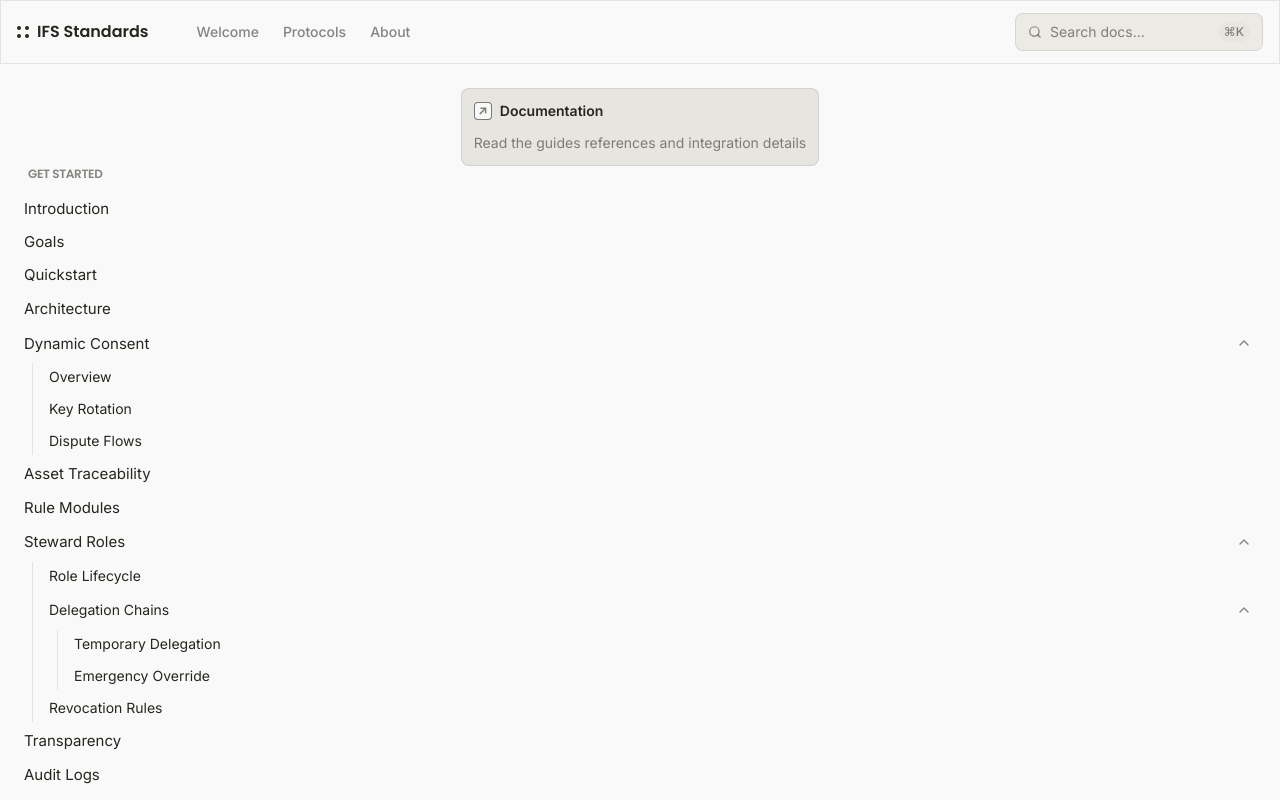
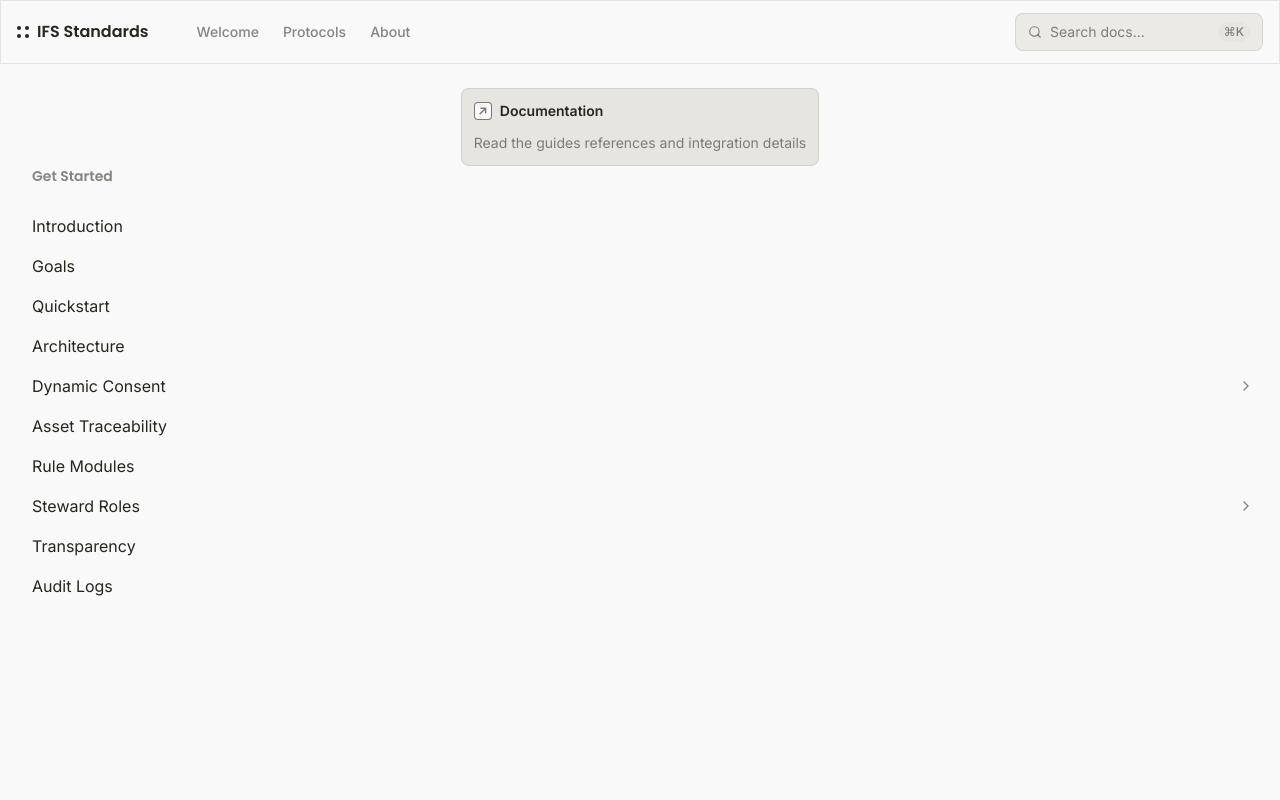
Before and after one commit to easazade/ifs-standards, a React (Vite) app: page /test in a window 1280 px wide. Built offline with nearby package versions, Linux system fonts and the light colour scheme.

Commit message:
Committing the slop made by GPT

```diff
--- a/openspec/changes/refactor-sidebar-section/tasks.md
+++ b/openspec/changes/refactor-sidebar-section/tasks.md
@@ -1,16 +1,16 @@
 ## 1. Refactor Sidebar Section Structure
 
-- [ ] 1.1 Refactor `src/components/SidebarSection.jsx` to simplify recursive rendering and remove avoidable boilerplate while preserving the existing `items` data shape and link behavior.
-- [ ] 1.2 Keep or streamline sidebar item validation so the component still guards against invalid nested item structures without reintroducing repetitive code.
+- [x] 1.1 Refactor `src/components/SidebarSection.jsx` to simplify recursive rendering and remove avoidable boilerplate while preserving the existing `items` data shape and link behavior.
+- [x] 1.2 Keep or streamline sidebar item validation so the component still guards against invalid nested item structures without reintroducing repetitive code.
 
 ## 2. Align Behavior And Styling
 
-- [ ] 2.1 Update expandable sidebar rows so collapsed groups show a right arrow and expanded groups show a down arrow.
-- [ ] 2.2 Adjust section heading, row spacing, and nested child text styling in `src/components/SidebarSection.jsx` to match the `Sidebar-Section` pattern in `design/design-system.lib.pen` using existing token-backed Tailwind classes.
-- [ ] 2.3 Confirm whether the current codebase already exposes the needed muted text token classes for child items; if not, document the gap before changing design assets or token generation.
+- [x] 2.1 Update expandable sidebar rows so collapsed groups show a right arrow and expanded groups show a down arrow.
+- [x] 2.2 Adjust section heading, row spacing, and nested child text styling in `src/components/SidebarSection.jsx` to match the `Sidebar-Section` pattern in `design/design-system.lib.pen` using existing token-backed Tailwind classes.
+- [x] 2.3 Confirm whether the current codebase already exposes the needed muted text token classes for child items; if not, document the gap before changing design assets or token generation.
 
 ## 3. Verify Shared Navigation UI
 
-- [ ] 3.1 Manually verify sidebar section rendering with nested items in the existing app or preview route, including expanded and collapsed states on desktop and narrow layouts.
-- [ ] 3.2 Run `npm run lint` and `npm run build` and address any issues caused by the refactor.
-- [ ] 3.3 Update the change artifacts only if implementation decisions differ from the current proposal, design, or spec assumptions.
+- [x] 3.1 Manually verify sidebar section rendering with nested items in the existing app or preview route, including expanded and collapsed states on desktop and narrow layouts.
+- [x] 3.2 Run `npm run lint` and `npm run build` and address any issues caused by the refactor.
+- [x] 3.3 Update the change artifacts only if implementation decisions differ from the current proposal, design, or spec assumptions.
--- a/src/components/SidebarSection.jsx
+++ b/src/components/SidebarSection.jsx
@@ -1,6 +1,6 @@
 import PropTypes from 'prop-types';
-import { NavLink } from 'react-router-dom';
 import { useId, useState } from 'react';
+import { NavLink, useLocation } from 'react-router-dom';
 
 function validateSidebarSectionItems(items, componentName, propFullName) {
   if (!Array.isArray(items)) {
@@ -45,20 +45,42 @@ const sidebarSectionItemPropType = PropTypes.exact({
   },
 });
 
+function SidebarChevron({ expanded }) {
+  return (
+    <svg
+      className="h-4 w-4"
+      xmlns="http://www.w3.org/2000/svg"
+      viewBox="0 0 24 24"
+      fill="none"
+      stroke="currentColor"
+      strokeWidth="2"
+      strokeLinecap="round"
+      strokeLinejoin="round"
+      aria-hidden="true"
+    >
+      <polyline points={expanded ? '6 9 12 15 18 9' : '9 6 15 12 9 18'} />
+    </svg>
+  );
+}
+
+SidebarChevron.propTypes = {
+  expanded: PropTypes.bool.isRequired,
+};
+
 function SidebarSectionItems({ items, nested = false }) {
+  const { pathname } = useLocation();
+
   return (
     <ul
       className={[
-        'm-0 list-none space-y-1 p-0',
-        nested ? 'ml-2 border-l border-border pl-4' : '',
+        'm-0 flex list-none flex-col p-0',
+        nested ? 'ml-4 gap-1 pl-2' : 'gap-2',
       ].join(' ')}
     >
       {items.map((item) => {
-        const hasChildren = item.children?.length > 0;
-
         return (
-          <li key={`${item.href}-${item.label}`} className="bg-transparent">
-            <SidebarSectionItem item={item} hasChildren={hasChildren} nested={nested} />
+          <li key={`${pathname}-${item.href}-${item.label}`} className="bg-transparent">
+            <SidebarSectionItem item={item} nested={nested} />
           </li>
         );
       })}
@@ -73,62 +95,47 @@ SidebarSectionItems.propTypes = {
   nested: PropTypes.bool,
 };
 
-function SidebarSectionItem({ item, hasChildren, nested }) {
-  const [isExpanded, setIsExpanded] = useState(true);
+function SidebarSectionItem({ item, nested }) {
+  const { pathname } = useLocation();
+  const hasChildren = item.children?.length > 0;
+  const isCurrentRoute = pathname === item.href;
+  const [isExpanded, setIsExpanded] = useState(isCurrentRoute);
+
+  const linkClassName = ({ isActive }) =>
+    [
+      'block rounded-md px-2 py-1 text-base leading-6 transition-colors',
+      nested ? 'text-text-secondary hover:bg-surface-primary hover:text-text' : 'text-text hover:text-primary',
+      isActive ? 'font-medium text-primary' : '',
+    ].join(' ');
 
   return (
-    <div className="group flex flex-col bg-transparent">
-      <div className="flex items-center justify-between py-1">
+    <div className="flex flex-col gap-1 bg-transparent">
+      <div className="flex items-center justify-between gap-3">
         <NavLink
           to={item.href}
-          className={({ isActive }) =>
-            [
-              'text-sm transition-colors',
-              isActive ? 'font-medium text-primary' : 'text-text hover:text-primary',
-              nested ? '' : 'text-[15px]',
-            ].join(' ')
-          }
+          className={linkClassName}
         >
           {item.label}
         </NavLink>
         {hasChildren && (
           <button
             type="button"
-            className="flex h-6 w-6 shrink-0 items-center justify-center rounded-md text-text-secondary transition-colors hover:bg-surface-primary hover:text-text"
+            className="flex h-5 w-5 shrink-0 items-center justify-center text-text-secondary"
             aria-expanded={isExpanded}
             aria-label={`${isExpanded ? 'Collapse' : 'Expand'} ${item.label}`}
             onClick={() => setIsExpanded((expanded) => !expanded)}
           >
-            <svg
-              className={[
-                'h-4 w-4 transition-transform duration-200',
-                isExpanded ? 'rotate-180' : 'rotate-0',
-              ].join(' ')}
-              xmlns="http://www.w3.org/2000/svg"
-              viewBox="0 0 24 24"
-              fill="none"
-              stroke="currentColor"
-              strokeWidth="2"
-              strokeLinecap="round"
-              strokeLinejoin="round"
-            >
-              <polyline points="6 9 12 15 18 9" />
-            </svg>
+            <SidebarChevron expanded={isExpanded} />
           </button>
         )}
       </div>
-      {hasChildren && isExpanded && (
-        <div className="mt-1">
-          <SidebarSectionItems items={item.children} nested />
-        </div>
-      )}
+      {hasChildren && isExpanded && <SidebarSectionItems items={item.children} nested />}
     </div>
   );
 }
 
 SidebarSectionItem.propTypes = {
   item: sidebarSectionItemPropType.isRequired,
-  hasChildren: PropTypes.bool.isRequired,
   nested: PropTypes.bool.isRequired,
 };
 
@@ -138,12 +145,9 @@ export function SidebarSection({ title, items, className = '' }) {
   return (
     <section
       aria-labelledby={headingId}
-      className={['flex w-full flex-col gap-3 bg-transparent', className].filter(Boolean).join(' ')}
+      className={['flex w-full flex-col gap-6 bg-transparent', className].filter(Boolean).join(' ')}
     >
-      <h2
-        id={headingId}
-        className="text-xs font-medium tracking-tight text-text-secondary uppercase px-1"
-      >
+      <h2 id={headingId} className="px-2 text-sm font-medium text-text-secondary">
         {title}
       </h2>
       <SidebarSectionItems items={items} />
```
